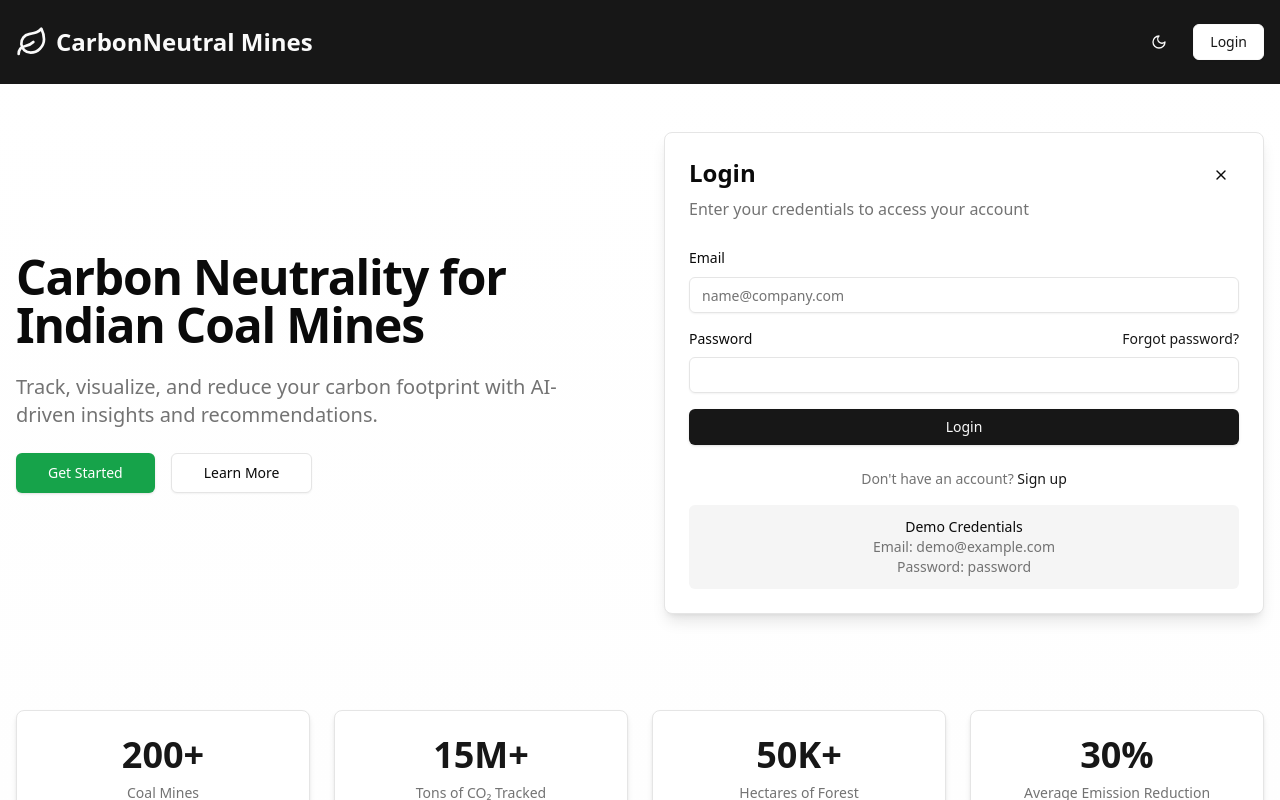
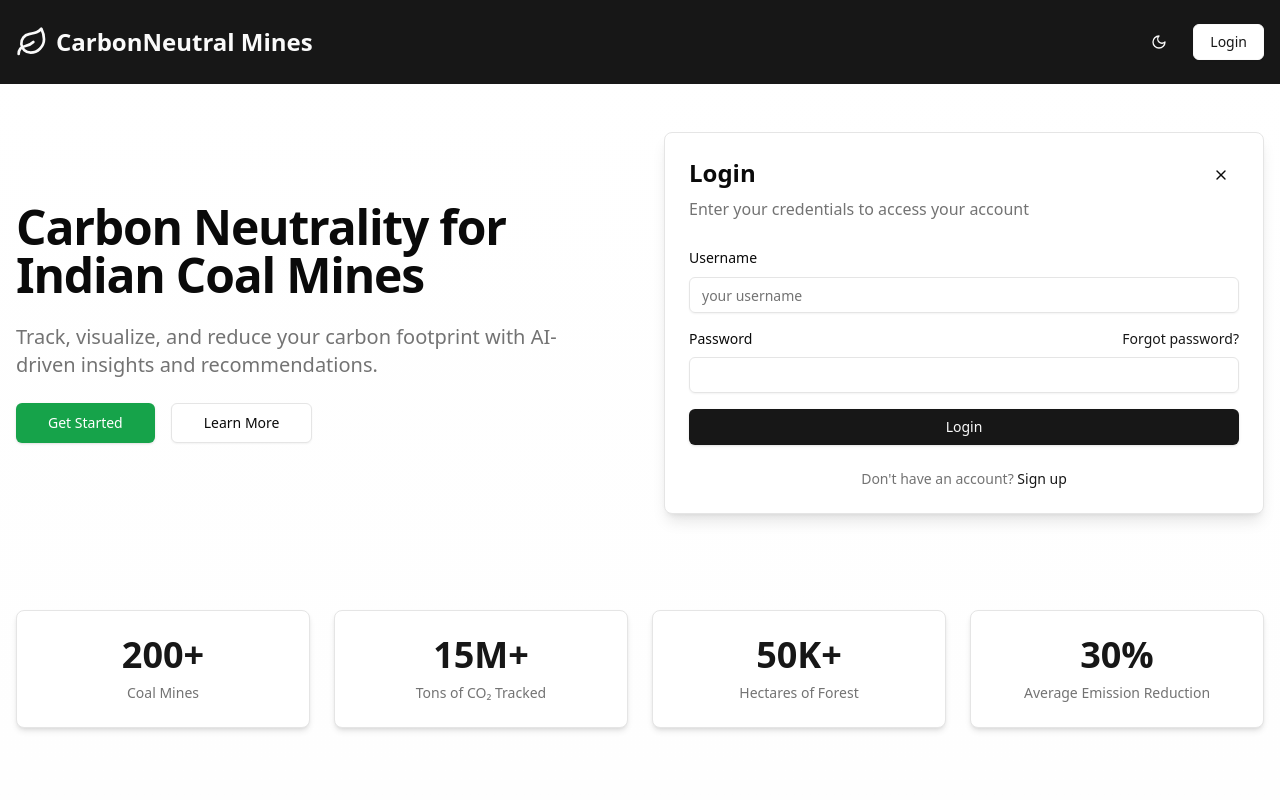
Before and after one commit to henilptel/CarbonNeutral, a React (Vite) app: page / in a window 1280 px wide. Both pictures are taken after a click on the button "Login". Shown: the top 800 px of the page. Built offline with nearby package versions, Linux system fonts and the light colour scheme.

Commit message:
add user login and registration functionality with service integration

```diff
--- a/src/components/auth/login-form.jsx
+++ b/src/components/auth/login-form.jsx
@@ -1,4 +1,5 @@
 import { useState } from "react";
+import { userService } from "@/services/userService";
 import { X } from "lucide-react";
 import { Button } from "@/components/ui/button";
 import { Input } from "@/components/ui/input";
@@ -7,35 +8,49 @@ import { useToast } from "@/hooks/use-toast";
 import { navigateTo } from "@/lib/navigation";
 
 const LoginForm = ({ onClose }) => {
-  const [email, setEmail] = useState("");
+  const [username, setUsername] = useState("");
   const [password, setPassword] = useState("");
   const [isLoading, setIsLoading] = useState(false);
   const { toast } = useToast();
+
+  const [isRegistering, setIsRegistering] = useState(false);
 
   const handleSubmit = async (e) => {
     e.preventDefault();
     setIsLoading(true);
 
-    // In a real app, this would be an API call
-    setTimeout(() => {
-      setIsLoading(false);
-
-      // Demo login - in production this would check credentials with backend
-      if (email === "demo@example.com" && password === "password") {
+    try {
+      if (isRegistering) {
+        // Register new user
+        const result = await userService.register(username, password);
+        toast({
+          title: "Registration successful",
+          description: "Your account has been created. You can now log in.",
+        });
+        // Switch back to login mode
+        setIsRegistering(false);
+      } else {
+        // Log in user
+        const result = await userService.login(username, password);
         toast({
           title: "Login successful",
           description: "Welcome to CarbonNeutral Mines dashboard",
         });
-        // Use our custom navigation utility
+        // Store user info in localStorage
+        localStorage.setItem('userId', result.userId);
+        localStorage.setItem('username', result.username);
+        // Navigate to dashboard
         navigateTo("/dashboard");
-      } else {
-        toast({
-          title: "Login failed",
-          description: "Invalid email or password. Try demo@example.com / password",
-          variant: "destructive",
-        });
       }
-    }, 1000);
+    } catch (error) {
+      toast({
+        title: isRegistering ? "Registration failed" : "Login failed",
+        description: error.response?.data?.error || error.message,
+        variant: "destructive",
+      });
+    } finally {
+      setIsLoading(false);
+    }
   };
 
   return (
@@ -60,13 +75,13 @@ const LoginForm = ({ onClose }) => {
 
       <form onSubmit={handleSubmit} className="space-y-4">
         <div className="space-y-2">
-          <Label htmlFor="email">Email</Label>
+          <Label htmlFor="username">Username</Label>
           <Input
-            id="email"
-            type="email"
-            placeholder="name@company.com"
-            value={email}
-            onChange={(e) => setEmail(e.target.value)}
+            id="username"
+            type="text"
+            placeholder="your username"
+            value={username}
+            onChange={(e) => setUsername(e.target.value)}
             required
           />
         </div>
@@ -88,23 +103,22 @@ const LoginForm = ({ onClose }) => {
         </div>
 
         <Button type="submit" className="w-full" disabled={isLoading}>
-          {isLoading ? "Logging in..." : "Login"}
+          {isLoading ? "Processing..." : isRegistering ? "Register" : "Login"}
         </Button>
       </form>
 
       <div className="mt-6 text-center text-sm">
         <p className="text-muted-foreground">
-          Don't have an account?{" "}
-          <a href="#" className="text-primary hover:underline">
-            Sign up
-          </a>
+          {isRegistering ? "Already have an account?" : "Don't have an account?"}{" "}
+          <button
+            type="button"
+            className="text-primary hover:underline"
+            onClick={() => setIsRegistering(!isRegistering)}
+          >
+            {isRegistering ? "Login" : "Sign up"}
+          </button>
         </p>
 
-        <div className="mt-4 p-3 bg-muted rounded-md">
-          <p className="font-medium">Demo Credentials</p>
-          <p className="text-muted-foreground">Email: demo@example.com</p>
-          <p className="text-muted-foreground">Password: password</p>
-        </div>
       </div>
     </div>
   );
--- /dev/null
+++ b/src/services/userService.js
@@ -0,0 +1,25 @@
+import api from './api';
+
+export const userService = {
+  // Login user
+  login: async (username, password) => {
+    try {
+      const response = await api.post('/users/login', { username, password });
+      return response.data;
+    } catch (error) {
+      console.error('Login failed:', error.response?.data?.error || error.message);
+      throw error;
+    }
+  },
+
+  // Register a new user
+  register: async (username, password) => {
+    try {
+      const response = await api.post('/users/register', { username, password });
+      return response.data;
+    } catch (error) {
+      console.error('Registration failed:', error.response?.data?.error || error.message);
+      throw error;
+    }
+  }
+};
```
